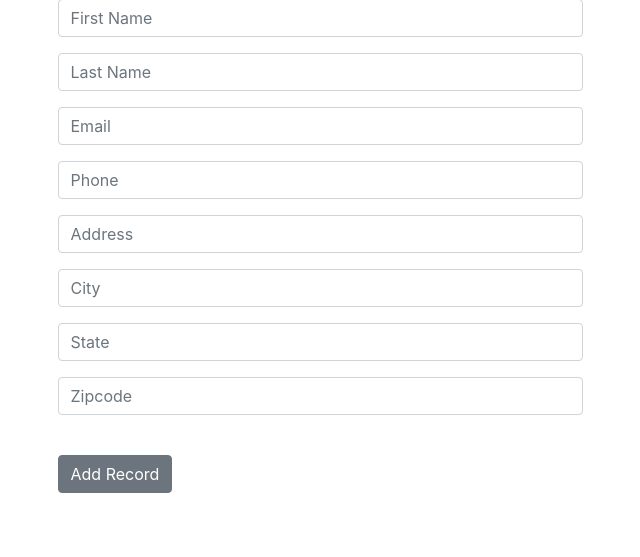
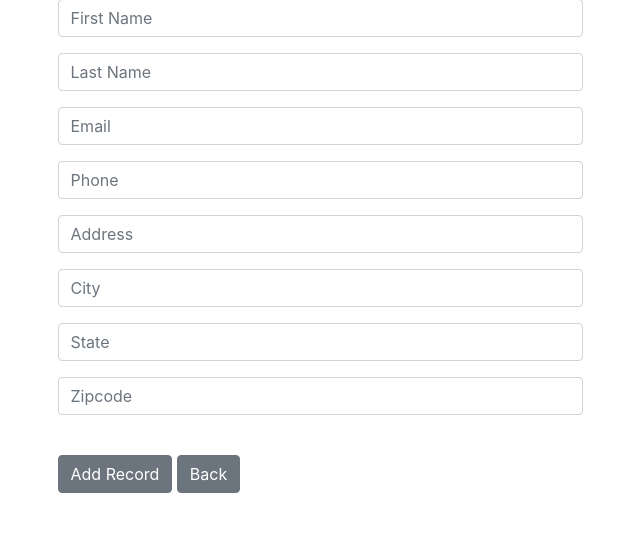
Before and after one commit to fuadeyuboglu/Django-CRM, a Django app: page /add_record/ in a window 1280 px wide. Shown: the part 161-718 px from the top of the page, without its empty margins (320-960 px from the left). Run offline with Django 4.2, Linux system fonts and the light colour scheme; the visitor is signed in with stand-in values (Sample User, id 1).

Commit message:
Added back button to add record page

```diff
--- a/website/templates/add_record.html
+++ b/website/templates/add_record.html
@@ -12,6 +12,7 @@
 
         <br />
         <button type="submit" class="btn btn-secondary">Add Record</button>
+        <a href="{% url 'home' %}" class="btn btn-secondary">Back</a>
     </form>
 </div>
 
```
